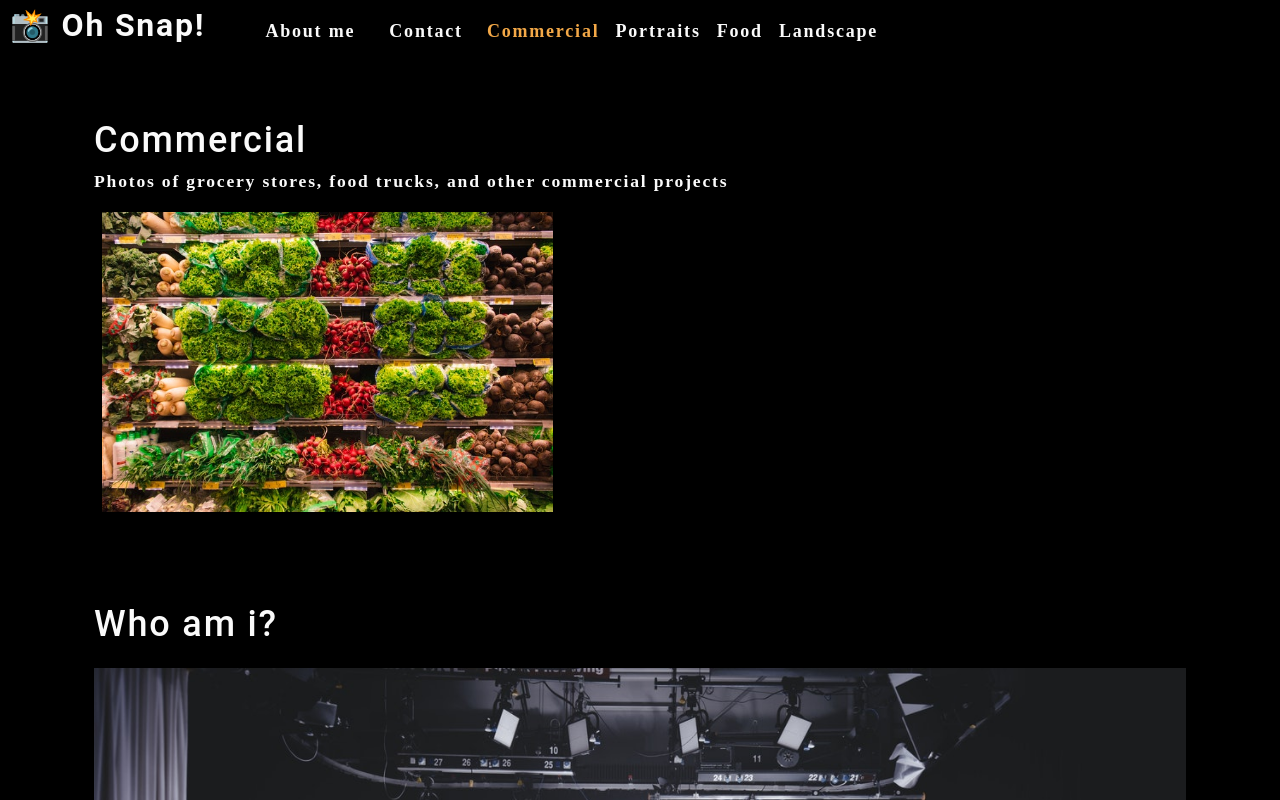
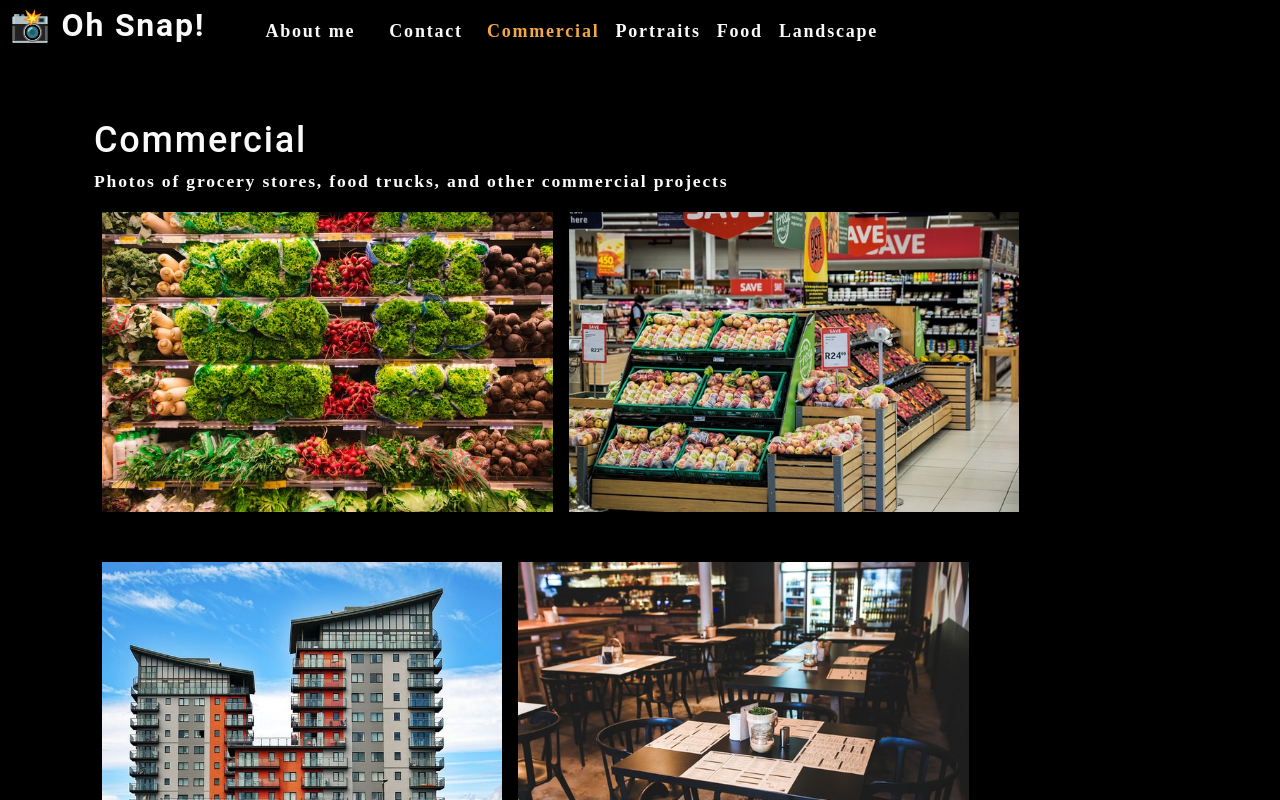
Before and after one commit to yasharjs/photo-port, a React (Create React App) app: page / in a window 1280 px wide. Shown: the top 800 px of the page. Built offline with nearby package versions, Linux system fonts and the light colour scheme.

Commit message:
display photos

```diff
--- a/src/App.js
+++ b/src/App.js
@@ -30,7 +30,7 @@
         currentCategory = {currentCategory}
       ></Nav>
       <main>
-        <Gallery></Gallery>
+        <Gallery currentCategory = {currentCategory}></Gallery>
         <About></About>
       </main>
     </div>
--- a/src/components/Gallery/index.js
+++ b/src/components/Gallery/index.js
@@ -1,28 +1,21 @@
 import React from 'react'
 import {capitalizeFirstLetter} from '../../utils/helpers'
-import photo from '../../assets/small/commercial/0.jpg'
 
-export default function index() {
+import PhotoList from '../PhotoList'
 
-    const currentCategory = {
-        name: 'commercial',
-        description:"Photos of grocery stores, food trucks, and other commercial projects"
-    }
+export default function Gallery({currentCategory}) {
+
+    const {name, description} = currentCategory;
+
     return (
        <section>
-           <h1>
-               {capitalizeFirstLetter(currentCategory.name)}
+           <h1 data-testid ="h1tag">
+               {capitalizeFirstLetter(name)}
            </h1>
            <p>
-               {currentCategory.description}
+               {description}
            </p>
-           <div className="flex-row">
-               <img
-               src={photo}
-               alt="Commercial example"
-               className="img-thumbnail mx-1"
-               />
-           </div>
+           <PhotoList category={currentCategory.name}/>
        </section>
-    )
+    );
 }
--- /dev/null
+++ b/src/components/PhotoList/index.js
@@ -0,0 +1,118 @@
+import React, {useState} from 'react'
+
+
+export default function PhotoList({category}) {
+    const [photos] = useState([
+        {
+          name: 'Grocery aisle',
+          category: 'commercial',
+          description: 'Lorem ipsum dolor sit amet, consectetur adipiscing elit. Nunc ultricie',
+        },
+        {
+          name: 'Grocery booth',
+          category: 'commercial',
+          description: 'Lorem ipsum dolor sit amet, consectetur adipiscing elit. Nunc ultricie',
+        },
+        {
+          name: 'Building exterior',
+          category: 'commercial',
+          description: 'Lorem ipsum dolor sit amet, consectetur adipiscing elit. Nunc ultricie',
+        },
+        {
+          name: 'Restaurant table',
+          category: 'commercial',
+          description: 'Lorem ipsum dolor sit amet, consectetur adipiscing elit. Nunc ultricie',
+        },
+        {
+          name: 'Cafe interior',
+          category: 'commercial',
+          description: 'Lorem ipsum dolor sit amet, consectetur adipiscing elit. Nunc ultricie',
+        },
+        {
+          name: 'Cat green eyes',
+          category: 'portraits',
+          description: 'Lorem ipsum dolor sit amet, consectetur adipiscing elit. Nunc ultricie',
+        },
+        {
+          name: 'Green parrot',
+          category: 'portraits',
+          description: 'Lorem ipsum dolor sit amet, consectetur adipiscing elit. Nunc ultricie',
+        },
+        {
+          name: 'Yellow macaw',
+          category: 'portraits',
+          description: 'Lorem ipsum dolor sit amet, consectetur adipiscing elit. Nunc ultricie',
+        },
+        {
+          name: 'Pug smile',
+          category: 'portraits',
+          description: 'Lorem ipsum dolor sit amet, consectetur adipiscing elit. Nunc ultricie',
+        },
+        {
+          name: 'Pancakes',
+          category: 'food',
+          description: 'Lorem ipsum dolor sit amet, consectetur adipiscing elit. Nunc ultricie',
+        },
+        {
+          name: 'Burrito',
+          category: 'food',
+          description: 'Lorem ipsum dolor sit amet, consectetur adipiscing elit. Nunc ultricie',
+        },
+        {
+          name: 'Scallop pasta',
+          category: 'food',
+          description: 'Lorem ipsum dolor sit amet, consectetur adipiscing elit. Nunc ultricie',
+        },
+        {
+          name: 'Burger',
+          category: 'food',
+          description: 'Lorem ipsum dolor sit amet, consectetur adipiscing elit. Nunc ultricie',
+        },
+        {
+          name: 'Fruit bowl',
+          category: 'food',
+          description: 'Lorem ipsum dolor sit amet, consectetur adipiscing elit. Nunc ultricie',
+        },
+        {
+          name: 'Green river',
+          category: 'landscape',
+          description: 'Lorem ipsum dolor sit amet, consectetur adipiscing elit. Nunc ultricie',
+        },
+        {
+          name: 'Docks',
+          category: 'landscape',
+          description: 'Lorem ipsum dolor sit amet, consectetur adipiscing elit. Nunc ultricie',
+        },
+        {
+          name: 'Panoramic village by sea',
+          category: 'landscape',
+          description: 'Lorem ipsum dolor sit amet, consectetur adipiscing elit. Nunc ultricie',
+        },
+        {
+          name: 'Domestic landscape',
+          category: 'landscape',
+          description: 'Lorem ipsum dolor sit amet, consectetur adipiscing elit. Nunc ultricie',
+        },
+        {
+          name: 'Park bench',
+          category: 'landscape',
+          description: 'Lorem ipsum dolor sit amet, consectetur adipiscing elit. Nunc ultricie',
+        },
+      ]);
+
+    const currentPhotos = photos.filter((photo) => photo.category === category);
+    return (
+        <div>
+            <div className="flex-row">
+                {currentPhotos.map((image,i) => (
+                    <img
+                    src={require(`../../assets/small/${category}/${i}.jpg`)}
+                    alt ={image.name}
+                    className="img-thumbnail mx-1"
+                    key={image.name}
+                    />
+                ))}
+            </div>
+        </div>
+    )
+}
```
